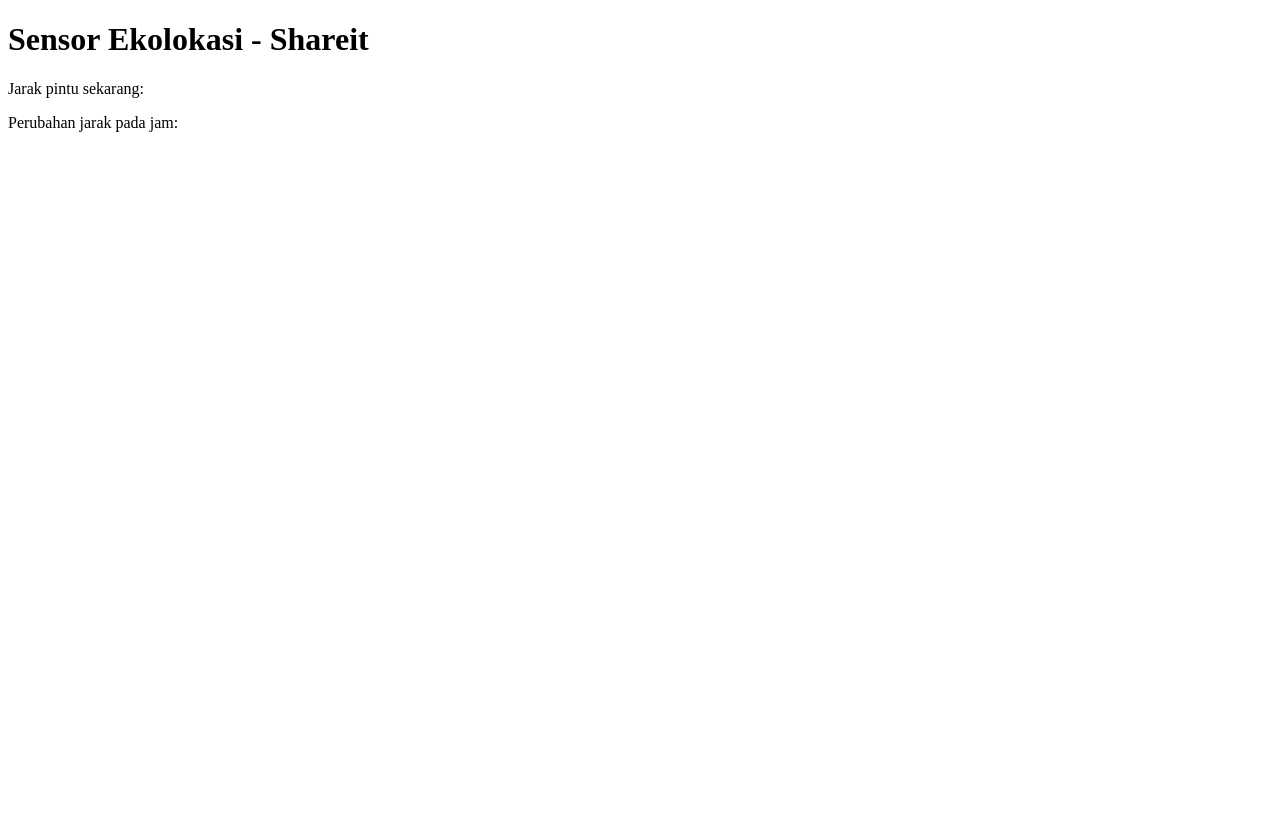
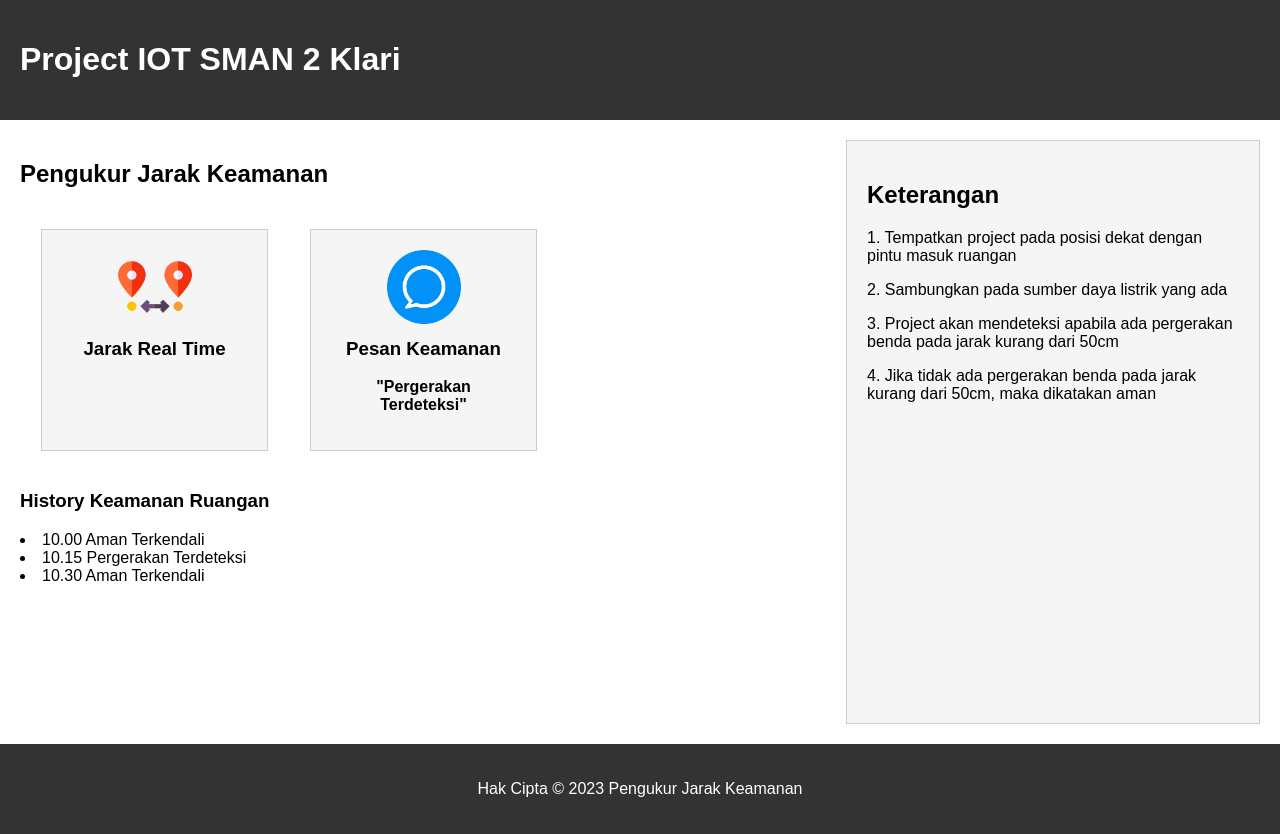
Before and after one commit to pasya1912/shareit-iot, a PHP site: page / in a window 1280 px wide. Before the commit the page ends 132 px from the top, so only its background shows below. Run offline with PHP 8.4, Linux system fonts and the light colour scheme; some libraries are stand-ins or nearby versions.

Commit message:
add ui/ux

```diff
--- a/php/index.php
+++ b/php/index.php
@@ -5,36 +5,77 @@
     <meta charset="UTF-8">
     <meta http-equiv="X-UA-Compatible" content="IE=edge">
     <meta name="viewport" content="width=device-width, initial-scale=1.0">
-    <title>Sensor Ekolokasi - Shareit SMAN 2 Klari</title>
+    <title>Website Project IOT SMAN 2 Klari</title>
+    <link rel="stylesheet" type="text/css" href="style.css">
     <script src="https://cdnjs.cloudflare.com/ajax/libs/socket.io/4.3.1/socket.io.js"></script>
 </head>
 
 <body>
-    <div class="header">
-        <h1>Sensor Ekolokasi - Shareit</h1>
-    </div>
-    <div class="body">
-        <p>Jarak pintu sekarang: <span id="jarak"></span></p>
-        <div id="history">
-            <div>Perubahan jarak pada jam:</div>
-            <ul id="listHistory"></ul>
-        </div>
-    </div>
+    <header>
+        <h1>Project IOT SMAN 2 Klari</h1>
+    </header>
+    <main>
+        <section>
+            <h2>Pengukur Jarak Keamanan</h2>
+            <div class="fitur">
+                <div class="produk">
+                    <img src="jarak.png" alt="jarak">
+                    <h3>Jarak Real Time </h3>
+                    <p id="jarak"></p>
+                </div>
+                <div class="produk">
+                    <img src="pesan.png" alt="pesan">
+                    <h3>Pesan Keamanan</h3>
+                    <p id="statusJraak">"Pergerakan Terdeteksi"</p>
+                </div>
+            </div>
+            <div class="history">
+                <h3>History Keamanan Ruangan</h3>
+                <div id="listHistory">
+                    <li>10.00 Aman Terkendali</li>
+                    <li>10.15 Pergerakan Terdeteksi</li>
+                    <li>10.30 Aman Terkendali</li>
+                </div>
+            </div>
+
+        </section>
+        <aside>
+            <h2>Keterangan</h2>
+            <p>1. Tempatkan project pada posisi dekat dengan pintu masuk ruangan</p>
+            <p>2. Sambungkan pada sumber daya listrik yang ada</p>
+            <p>3. Project akan mendeteksi apabila ada pergerakan benda pada jarak kurang dari 50cm</p>
+            <p>4. Jika tidak ada pergerakan benda pada jarak kurang dari 50cm, maka dikatakan aman</p>
+        </aside>
+    </main>
+    <footer>
+        <p>Hak Cipta &copy; 2023 Pengukur Jarak Keamanan</p>
+    </footer>
     <script>
         var socket = io.connect('http://' + window.location.hostname + ':3000');
         //listen on dataJarak
         socket.on('dataJarak', function(data) {
             //set to id jarak
             document.getElementById("jarak").innerHTML = data + " cm";
+            if (data > 50) {
+                document.getElementById("statusJarak").innerHTML = "Aman Terkendali";
+
+            } else {
+                document.getElementById("statusJarak").innerHTML = "Pergerakan terdeteksi";
+            }
         });
         //listen on dataHistory
         socket.on('dataHistory', function(data) {
             //set dataHistory to ''
             document.getElementById("listHistory").innerHTML = "";
+            if (item.jarak > 50) {
+                var status = "Aman terkendali";
+            } else {
+                var status = "Pergerakan Terdeteksi";
+            }
             data.forEach(
                 function(item) {
                     var node = document.createElement("li");
-                    var textnode = document.createTextNode(item.waktu + " (" + item.jarak + " cm)");
+                    var textnode = document.createTextNode(item.waktu + " " + status);
                     node.appendChild(textnode);
                     document.getElementById("listHistory").appendChild(node);
                 }
--- /dev/null
+++ b/php/style.css
@@ -0,0 +1,69 @@
+body {
+  font-family: Arial, sans-serif;
+  margin: 0;
+  padding: 0;
+}
+
+header {
+  background-color: #333;
+  color: #fff;
+  padding: 20px;
+}
+
+main {
+  display: flex;
+  flex-wrap: wrap;
+  justify-content: space-between;
+  padding: 20px;
+  height: 73vh;
+}
+
+section .fitur {
+  display: inline-flex;
+}
+
+.produk {
+  margin: 21px;
+  background-color: #f5f5f5;
+  border: 1px solid #ccc;
+  padding: 20px;
+  text-align: center;
+  width: 185px;
+  margin-bottom: 20px;
+}
+
+.produk img {
+  max-width: 40%;
+}
+
+.produk h3 {
+  margin-top: 10px;
+}
+
+.produk p {
+  font-weight: bold;
+  margin-top: 10px;
+}
+
+.produk button {
+  background-color: #333;
+  color: #fff;
+  border: none;
+  padding: 10px 20px;
+  margin-top: 10px;
+  cursor: pointer;
+}
+
+aside {
+  background-color: #f5f5f5;
+  border: 1px solid #ccc;
+  padding: 20px;
+  width: 30%;
+}
+
+footer {
+  background-color: #333;
+  color: #fff;
+  padding: 20px;
+  text-align: center;
+}
```
Also changed, not shown: php/script.js (added, +11 -0 lines), php/jarak.png (added), php/pesan.png (added).
